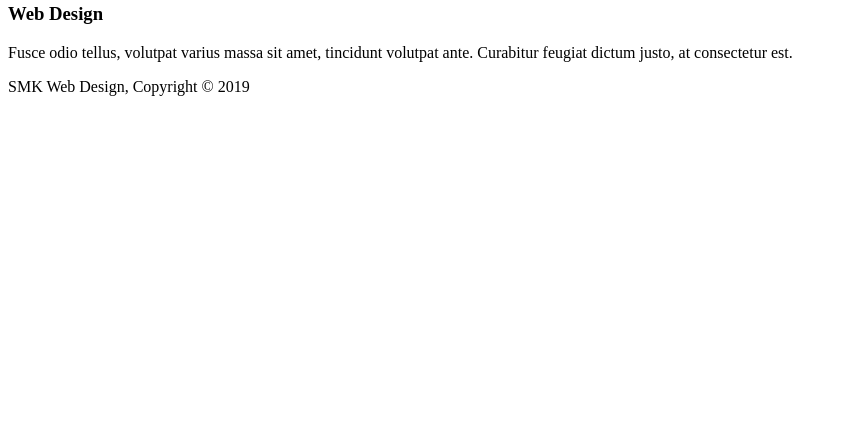
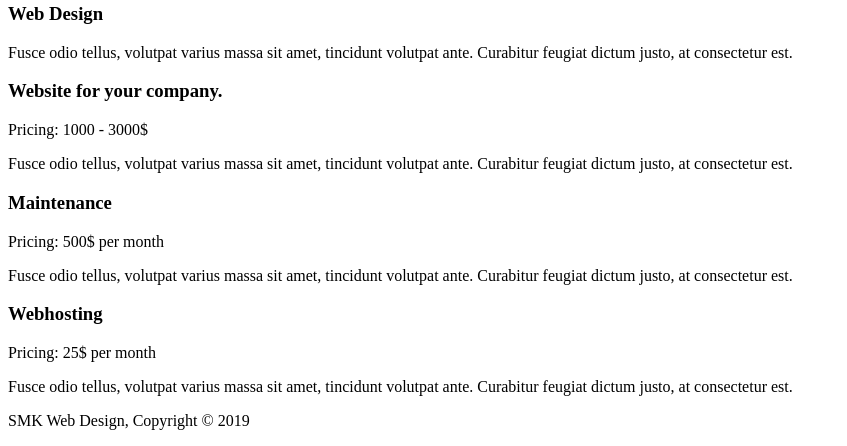
Before and after one commit to SjurMartinKleppan/Snowball-Challenge-, a plain HTML site: page services.html in a window 1280 px wide. Shown: the part 436-882 px from the top of the page, without its empty margins (0-847 px from the left). Before the commit the page ends 800 px from the top, so only its background shows below. Drawn offline with Linux system fonts and the light colour scheme.

Commit message:
Add files via upload

```diff
--- a/services.html
+++ b/services.html
@@ -24,7 +24,7 @@
 
     <div class="newsletter">
       <div class="content">
-        <h4>Concact us to!</h4>
+        <h4>Contact us to!</h4>
         <form type="email" placeholder="Enter Email...">
           <button type="submit" name="button_1">Subscribe</button>
         </form>
@@ -50,7 +50,26 @@
           <h3>Web Design</h3>
           <p>Fusce odio tellus, volutpat varius massa sit amet, tincidunt volutpat ante. Curabitur feugiat dictum justo, at consectetur est.</p>
         </div>
+      </div>
+    </div>
 
+    <div class="services">
+      <div class="main">
+        <div class="opt1">
+          <h3>Website for your company.</h3>
+          <p>Pricing: 1000 - 3000$</p>
+          <p>Fusce odio tellus, volutpat varius massa sit amet, tincidunt volutpat ante. Curabitur feugiat dictum justo, at consectetur est.</p>
+        </div>
+        <div class="opt2">
+          <h3>Maintenance</h3>
+          <p>Pricing: 500$ per month</p>
+          <p>Fusce odio tellus, volutpat varius massa sit amet, tincidunt volutpat ante. Curabitur feugiat dictum justo, at consectetur est.</p>
+        </div>
+        <div class="opt3">
+          <h3>Webhosting</h3>
+          <p>Pricing: 25$ per month</p>
+          <p>Fusce odio tellus, volutpat varius massa sit amet, tincidunt volutpat ante. Curabitur feugiat dictum justo, at consectetur est.</</p>
+        </div>
       </div>
     </div>
 
```
Also changed, not shown: aboutus.html (+25 -1 lines), index.html (+1 -1 lines).
